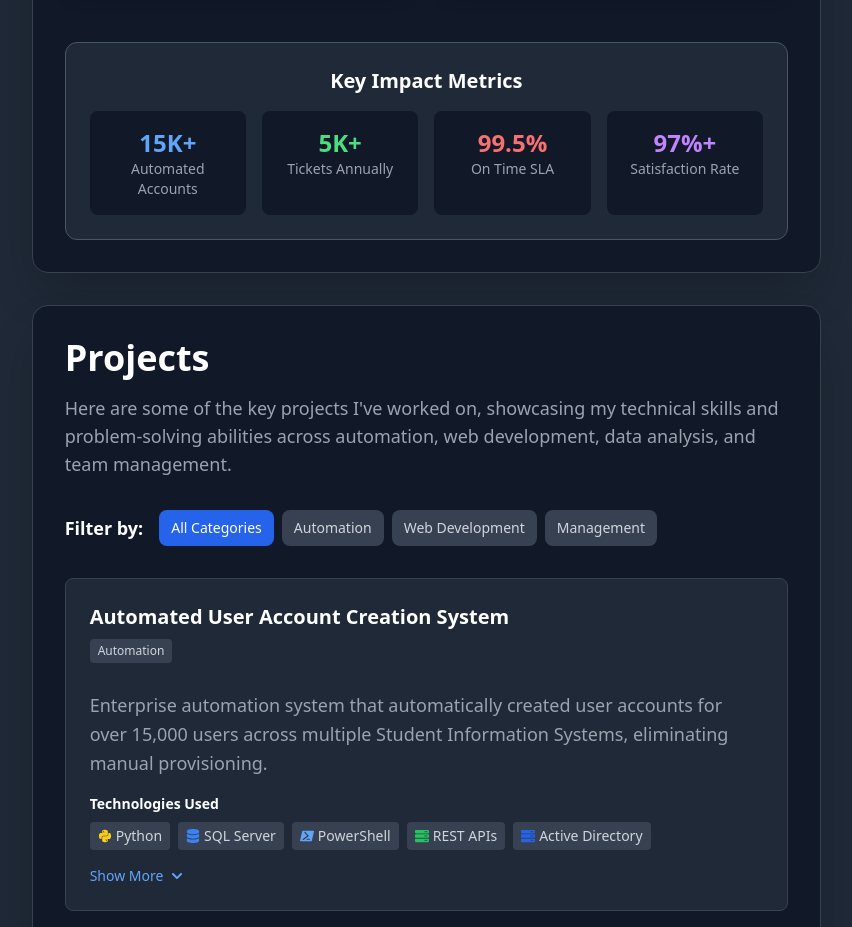
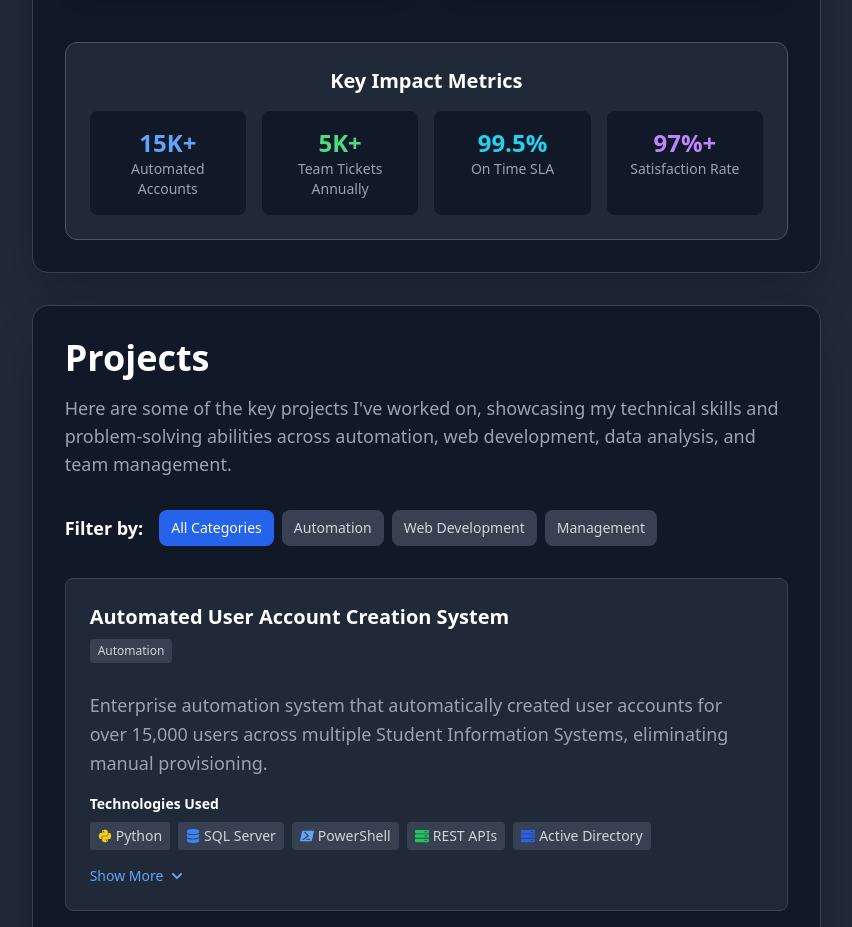
Before and after one commit to Durzo95/jerry-guerrero-portfolio, a Next.js app: page / in a window 1280 px wide. Shown: the part 1500-2427 px from the top of the page, without its empty margins (419-1271 px from the left). Built offline with nearby package versions, Linux system fonts and the light colour scheme.

Commit message:
Update MainBodyWhatIDo component to clarify ticket statistics by changing label to "Team Tickets Annually" and enhance visual emphasis on SLA performance by updating color to cyan.

```diff
--- a/components/MainBodyWhatIDo.tsx
+++ b/components/MainBodyWhatIDo.tsx
@@ -45,10 +45,10 @@ export default function MainBodyWhatIDo() {
             </div>
             <div className="bg-gray-900 rounded-lg p-4">
               <div className="text-2xl font-bold text-green-400">5K+</div>
-              <div className="text-gray-400 text-sm">Tickets Annually</div>
+              <div className="text-gray-400 text-sm">Team Tickets Annually</div>
             </div>
             <div className="bg-gray-900 rounded-lg p-4">
-              <div className="text-2xl font-bold text-red-400">99.5%</div>
+              <div className="text-2xl font-bold text-cyan-400">99.5%</div>
               <div className="text-gray-400 text-sm">On Time SLA</div>
             </div>
             <div className="bg-gray-900 rounded-lg p-4">
```
